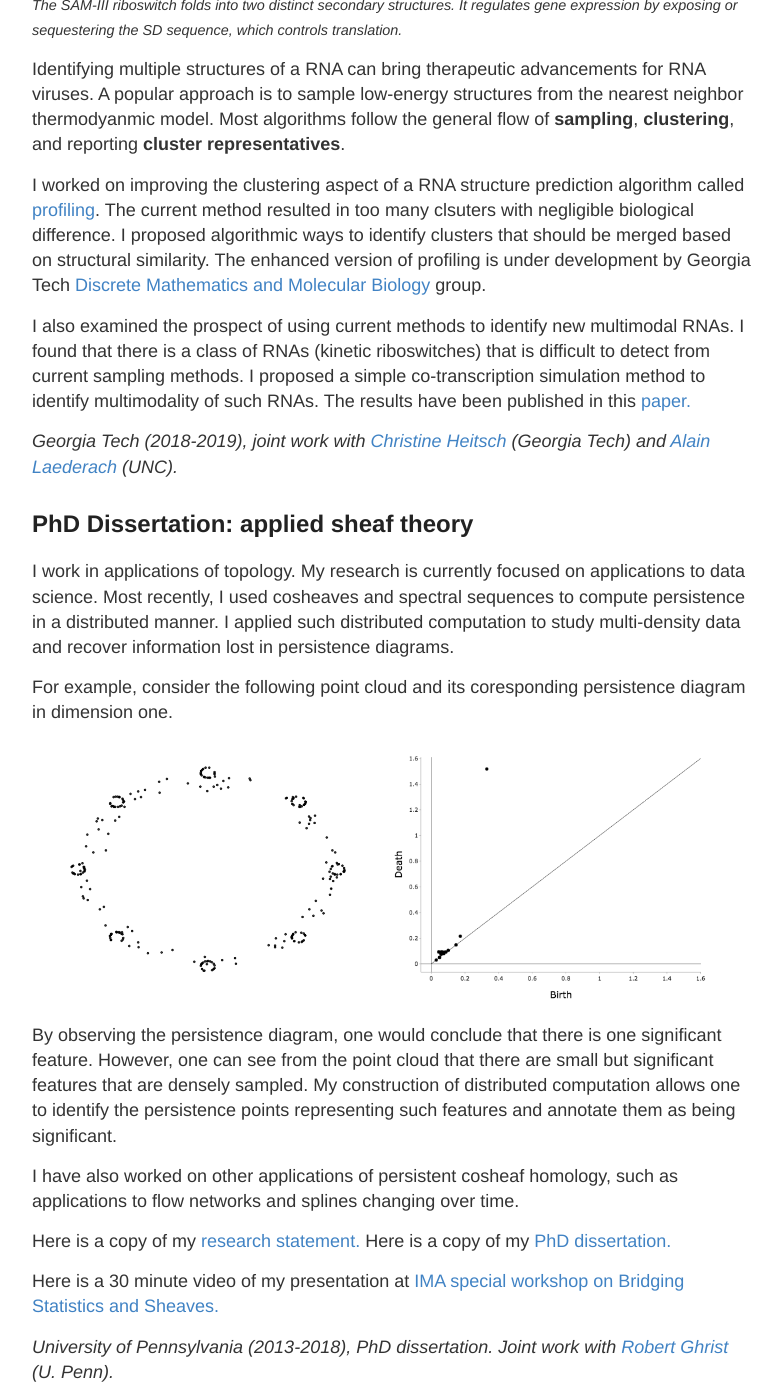
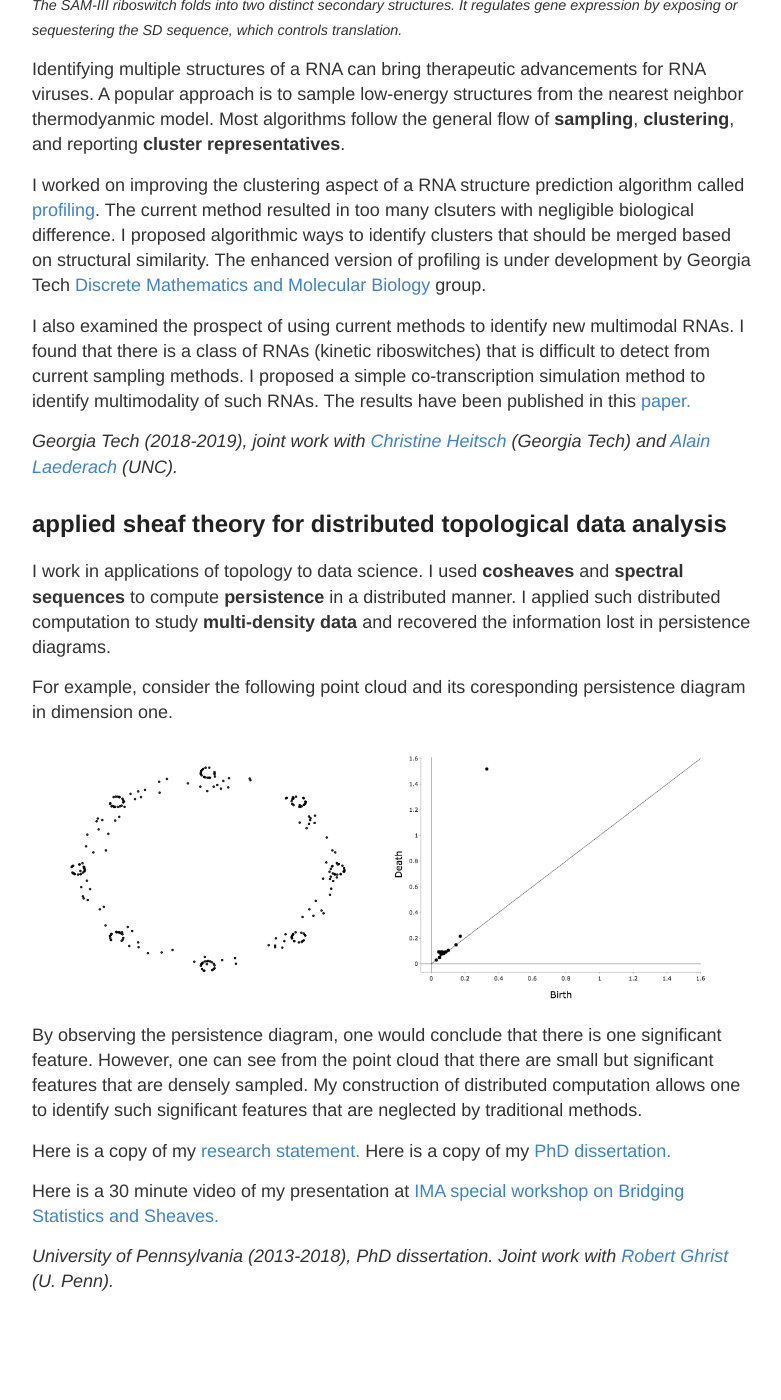
Before and after one commit to irishryoon/irishryoon.github.io, a Jekyll site: the page built from research.md, in a window 1280 px wide and 1400 px high, scrolled down 723 px. Shown: the whole window, without its empty margins (248-1029 px from the left). Built offline with Jekyll 4.4.1, drawn with Linux system fonts in a browser that asks for light colours; after the commit the page ends 2032 px from its top, so only the background shows below that; some of the changed text lies outside the part shown.

Commit message:
research dissertation updated

```diff
--- a/research.md
+++ b/research.md
@@ -28,17 +28,15 @@ I also examined the prospect of using current methods to identify new multimodal
 
 *Georgia Tech (2018-2019), joint work with <a href="https://sites.google.com/site/christineheitsch/">Christine Heitsch</a> (Georgia Tech) and <a href="https://ribosnitch.bio.unc.edu/">Alain Laederach</a> (UNC).*
 
-## PhD Dissertation: applied sheaf theory
+## applied sheaf theory for distributed topological data analysis
 
-I work in applications of topology. My research is currently focused on applications to data science. Most recently, I used cosheaves and spectral sequences to compute persistence in a distributed manner. I applied such distributed computation to study multi-density data and recover information lost in persistence diagrams.
+I work in applications of topology to data science. I used <b>cosheaves</b> and <b>spectral sequences</b> to compute <b>persistence</b> in a distributed manner. I applied such distributed computation to study <b>multi-density data</b> and recovered the information lost in persistence diagrams.
 
 For example, consider the following point cloud and its coresponding persistence diagram in dimension one.
 
 ![_config.yml]({{ site.baseurl }}/images/PointCloudExample.png){:height="260px"} ![_config.yml]({{ site.baseurl }}/images/PD.png){:height="260px"}
 
-By observing the persistence diagram, one would conclude that there is one significant feature. However, one can see from the point cloud that there are small but significant features that are densely sampled. My construction of distributed computation allows one to identify the persistence points representing such features and annotate them as being significant.
-
-I have also worked on other applications of persistent cosheaf homology, such as applications to flow networks and splines changing over time.
+By observing the persistence diagram, one would conclude that there is one significant feature. However, one can see from the point cloud that there are small but significant features that are densely sampled. My construction of distributed computation allows one to identify such significant features that are neglected by traditional methods.
 
 Here is a copy of my <a href="https://drive.google.com/file/d/1IdS2gOMYnfDzsFc3yOmFHbl5Pz1iHyuM/preview">research statement.</a> Here is a copy of my <a href="https://repository.upenn.edu/edissertations/2936/">PhD dissertation.</a>
 
```
Also changed, not shown: other parts of research.md (+1 -1 lines).
